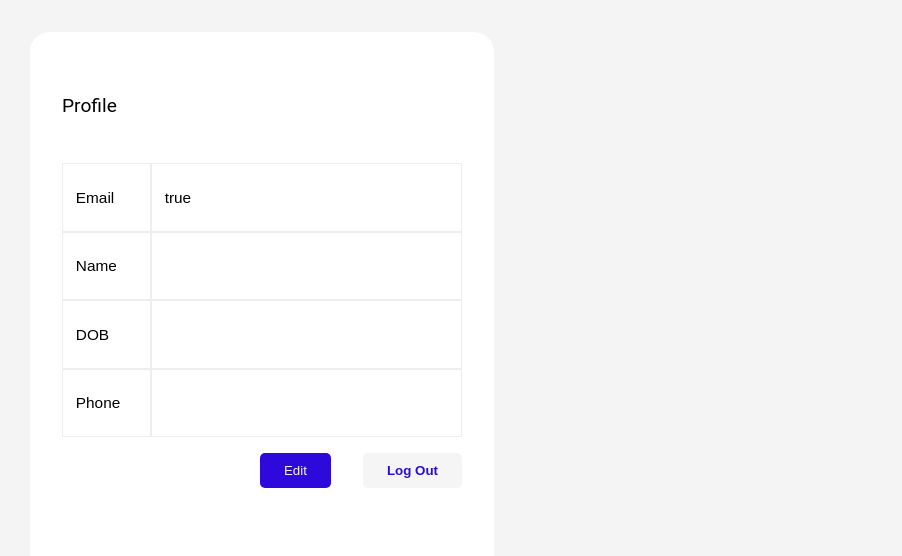
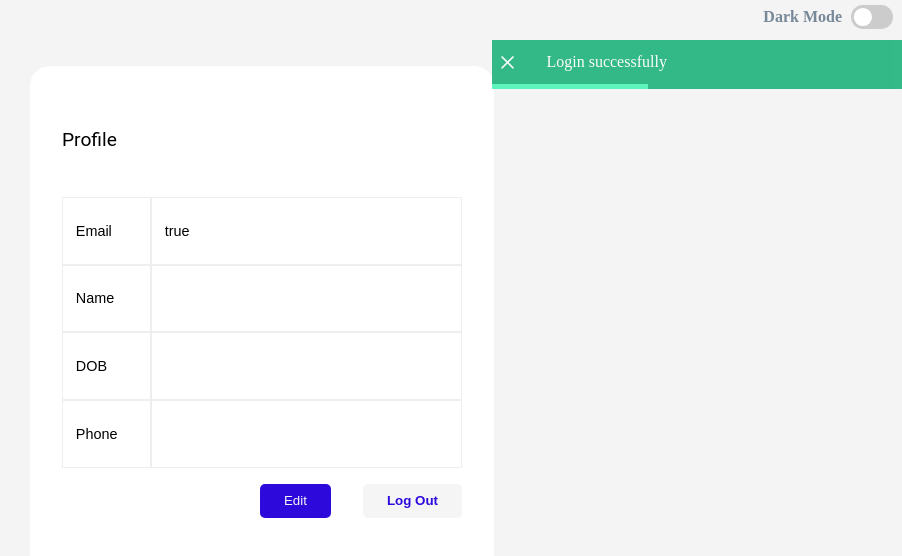
Before and after one commit to phats02/Login-and-profile-page, a Vue app: page / in a window 1280 px wide. Shown: the top 556 px of the page, without its empty margins (378-1280 px from the left). Built offline with nearby package versions, Linux system fonts and the light colour scheme; sample sign-in values are in the browser's storage.

Commit message:
add darkmode

```diff
--- a/public/index.html
+++ b/public/index.html
@@ -1,5 +1,5 @@
 <!DOCTYPE html>
-<html lang="">
+<html lang="en">
 
 <head>
   <meta charset="utf-8">
@@ -150,7 +150,13 @@
     outline: none;
   }
 </style>
-
+<style id="changeMode">
+  body{
+    background-color: #f4f4f4;
+    width: 100vw;
+    overflow-x: hidden;
+  }
+</style>
 <body>
   <noscript>
     <strong>We're sorry but <%= htmlWebpackPlugin.options.title %> doesn't work properly without JavaScript enabled.
--- a/src/App.vue
+++ b/src/App.vue
@@ -1,11 +1,14 @@
 <template>
+  <ToggleDarkMode />
   <router-view/>
 </template>
-
+<script>
+import ToggleDarkMode from './components/ToggleDarkMode.vue'
+export default {
+  components: {
+    ToggleDarkMode
+  }
+}
+</script>
 <style>
-body{
-  background-color: #f4f4f4;
-  width: 100vw;
-  overflow-x: hidden;
-}
 </style>
--- /dev/null
+++ b/src/assets/style/darkModeStyle.css
@@ -0,0 +1,23 @@
+html {
+    background-color: #222 !important;
+  }
+
+  body {
+    filter: contrast(90%) invert(90%) hue-rotate(180deg) !important;
+    -ms-filter: invert(100%);
+    -webkit-filter: contrast(90%) invert(90%) hue-rotate(180deg) !important;
+    text-rendering: optimizeSpeed;
+    image-rendering: optimizeSpeed;
+    -webkit-font-smoothing: antialiased;
+    -webkit-image-rendering: optimizeSpeed;
+  }
+
+  input, textarea, select {
+    color: purple;
+  }
+
+  img, video, iframe, canvas, svg, embed[type='application/x-shockwave-flash'], object[type='application/x-shockwave-flash'], *[style*='url('] {
+    filter: invert(100%) hue-rotate(-180deg) !important;
+    -ms-filter: invert(100%) !important;
+    -webkit-filter: invert(100%) hue-rotate(-180deg) !important;
+  }
--- /dev/null
+++ b/src/assets/style/lightModeStyle.css
@@ -0,0 +1,5 @@
+body{
+    background-color: #f4f4f4;
+    width: 100vw;
+    overflow-x: hidden;
+  }
--- a/src/components/AlertComponent.vue
+++ b/src/components/AlertComponent.vue
@@ -49,7 +49,7 @@ export default {
   z-index: 1000;
   top: 5vh;
   right: 0px;
-  width: 30vw;
+  width: 32vw;
   opacity: .8;
 }
 
@@ -103,4 +103,7 @@ export default {
   height: 5px;
   background-color: #FF8C00;
 }
+.alert.success #myBar {
+  background-color: #38f3ae;
+}
 </style>
--- /dev/null
+++ b/src/components/ToggleDarkMode.vue
@@ -0,0 +1,143 @@
+<template>
+  <div class="toggle" @click="toggle">
+    <p>Dark Mode</p>
+    <label class="switch">
+      <input type="checkbox" v-model="isDark" @click="isDark = !isDark">
+      <span class="slider round"></span>
+    </label>
+  </div>
+</template>
+<script>
+export default {
+  data () {
+    return {
+      isDark: false
+    }
+  },
+  computed: {
+    dynamicStyle () {
+      if (this.isDark) {
+        return require('../assets/style/darkModeStyle.css')
+      } else {
+        return require('../assets/style/lightModeStyle.css')
+      }
+    }
+  },
+  methods: {
+    toggle () {
+      this.isDark = !this.isDark
+      const el = document.getElementById('changeMode')
+      if (this.isDark) {
+        el.innerHTML = `html {
+    background-color: #222 !important;
+  }
+
+  body {
+    filter: contrast(90%) invert(90%) hue-rotate(180deg) !important;
+    -ms-filter: invert(100%);
+    -webkit-filter: contrast(90%) invert(90%) hue-rotate(180deg) !important;
+    text-rendering: optimizeSpeed;
+    image-rendering: optimizeSpeed;
+    -webkit-font-smoothing: antialiased;
+    -webkit-image-rendering: optimizeSpeed;
+  }
+
+  input, textarea, select {
+    color: purple;
+  }
+
+  img, video, iframe, canvas, svg, embed[type='application/x-shockwave-flash'], object[type='application/x-shockwave-flash'], *[style*='url('] {
+    filter: invert(100%) hue-rotate(-180deg) !important;
+    -ms-filter: invert(100%) !important;
+    -webkit-filter: invert(100%) hue-rotate(-180deg) !important;
+  }`
+      } else {
+        el.innerHTML = `body{
+    background-color: #f4f4f4;
+    width: 100vw;
+    overflow-x: hidden;
+  }`
+      }
+    }
+  }
+}
+</script>
+<style scoped>
+/* The switch - the box around the slider */
+.toggle {
+  display: flex;
+  flex-direction: row;
+  flex-wrap: nowrap;
+  justify-content: flex-end;
+  align-items: center;
+  cursor: pointer;
+}
+
+.toggle p {
+  font-weight: bold;
+  color: #778899;
+}
+
+.switch {
+  position: relative;
+  display: inline-block;
+  width: 60px;
+  height: 34px;
+  scale: 0.7;
+}
+
+/* Hide default HTML checkbox */
+.switch input {
+  opacity: 0;
+  width: 0;
+  height: 0;
+}
+
+/* The slider */
+.slider {
+  position: absolute;
+  cursor: pointer;
+  top: 0;
+  left: 0;
+  right: 0;
+  bottom: 0;
+  background-color: #ccc;
+  -webkit-transition: .4s;
+  transition: .4s;
+}
+
+.slider:before {
+  position: absolute;
+  content: "";
+  height: 26px;
+  width: 26px;
+  left: 4px;
+  bottom: 4px;
+  background-color: white;
+  -webkit-transition: .4s;
+  transition: .4s;
+}
+
+input:checked+.slider {
+  background-color: #2196F3;
+}
+
+input:focus+.slider {
+  box-shadow: 0 0 1px #2196F3;
+}
+
+input:checked+.slider:before {
+  -webkit-transform: translateX(26px);
+  -ms-transform: translateX(26px);
+  transform: translateX(26px);
+}
+
+/* Rounded sliders */
+.slider.round {
+  border-radius: 34px;
+}
+
+.slider.round:before {
+  border-radius: 50%;
+}
+</style>
--- a/src/views/AboutView.vue
+++ /dev/null
@@ -1,5 +0,0 @@
-<template>
-  <div class="about">
-    <h1>This is an about page</h1>
-  </div>
-</template>
--- a/src/views/LoginView.vue
+++ b/src/views/LoginView.vue
@@ -84,6 +84,23 @@ export default {
   },
   components: {
     Alert
+  },
+  beforeRouteEnter (to, from, next) {
+    next(vm => {
+      vm.prevRoute = from
+    })
+  },
+  computed: {
+    prevRoutePath () {
+      return this.prevRoute ? this.prevRoute.path : '/'
+    }
+  },
+  mounted () {
+    if (this.prevRoutePath === '/profile') {
+      this.msg = 'Logout successfully'
+      this.type = 'success'
+      this.isShowNoti = true
+    }
   }
 }
 </script>
--- a/src/views/ProfileView.vue
+++ b/src/views/ProfileView.vue
@@ -1,5 +1,6 @@
 <template>
   <div class="profile">
+    <Alert :msg="msg" :type="type" @show='(payload) => this.isShowNoti = payload' :isShow='this.isShowNoti'></Alert>
     <h1 class="title">Profile</h1>
     <div class="row">
       <p>Email</p>
@@ -24,6 +25,7 @@
   </div>
 </template>
 <script>
+import Alert from '../components/AlertComponent.vue'
 export default {
   methods: {
     getValue (key) {
@@ -37,7 +39,36 @@ export default {
       this.$router.push({ name: 'profileUpdate' })
     }
   },
+  beforeRouteEnter (to, from, next) {
+    next(vm => {
+      vm.prevRoute = from
+    })
+  },
+  computed: {
+    prevRoutePath () {
+      return this.prevRoute ? this.prevRoute.path : '/'
+    }
+  },
   mounted () {
+    if (this.prevRoutePath === '/login' || this.prevRoutePath === '/') {
+      this.msg = 'Login successfully'
+      this.type = 'success'
+      this.isShowNoti = true
+    } else if (this.prevRoutePath === '/profile/update') {
+      this.msg = 'Update successfully'
+      this.type = 'success'
+      this.isShowNoti = true
+    }
+  },
+  data () {
+    return {
+      msg: '',
+      isShowNoti: false,
+      type: ''
+    }
+  },
+  components: {
+    Alert
   }
 }
 </script>
@@ -51,32 +82,39 @@ export default {
   border-radius: 20px;
   min-height: 60vh;
 }
+
 .profile .title {
   text-align: left;
   font-family: 'Roboto', sans-serif;
   font-size: 1.2rem;
   margin-bottom: 3rem;
 }
+
 .row {
   display: flex;
   flex-wrap: nowrap;
 }
+
 @import url('https://fonts.googleapis.com/css2?family=Montserrat&display=swap');
-p{
+
+p {
   font-family: 'Montserrat', sans-serif;
-  font-size: 1.2vw;
-  color:black;
+  font-size: 90%;
+  color: black;
   border: 1px solid #EEEEEE;
   padding: 2vw 0px;
   padding-left: 1vw;
 
 }
-.row p:first-child{
+
+.row p:first-child {
   width: 20%;
 }
-.row p:last-child{
+
+.row p:last-child {
   width: 80%;
 }
+
 #submit-btn {
   background: #2e09db;
   border: none;
@@ -100,6 +138,7 @@ p{
   transition: .5s;
   font-weight: bold;
 }
+
 #submit-btn:hover {
   background-color: #4BB543;
   border-radius: 3px;
@@ -111,7 +150,8 @@ p{
   border-radius: 3px;
   transform: scale(1.02);
 }
-.row.flex-end{
+
+.row.flex-end {
   justify-content: flex-end;
   margin-top: 1rem;
 }
```
Also changed, not shown: src/components/HelloWorld.vue (deleted, +0 -59 lines), src/views/HomeView.vue (deleted, +0 -18 lines).
